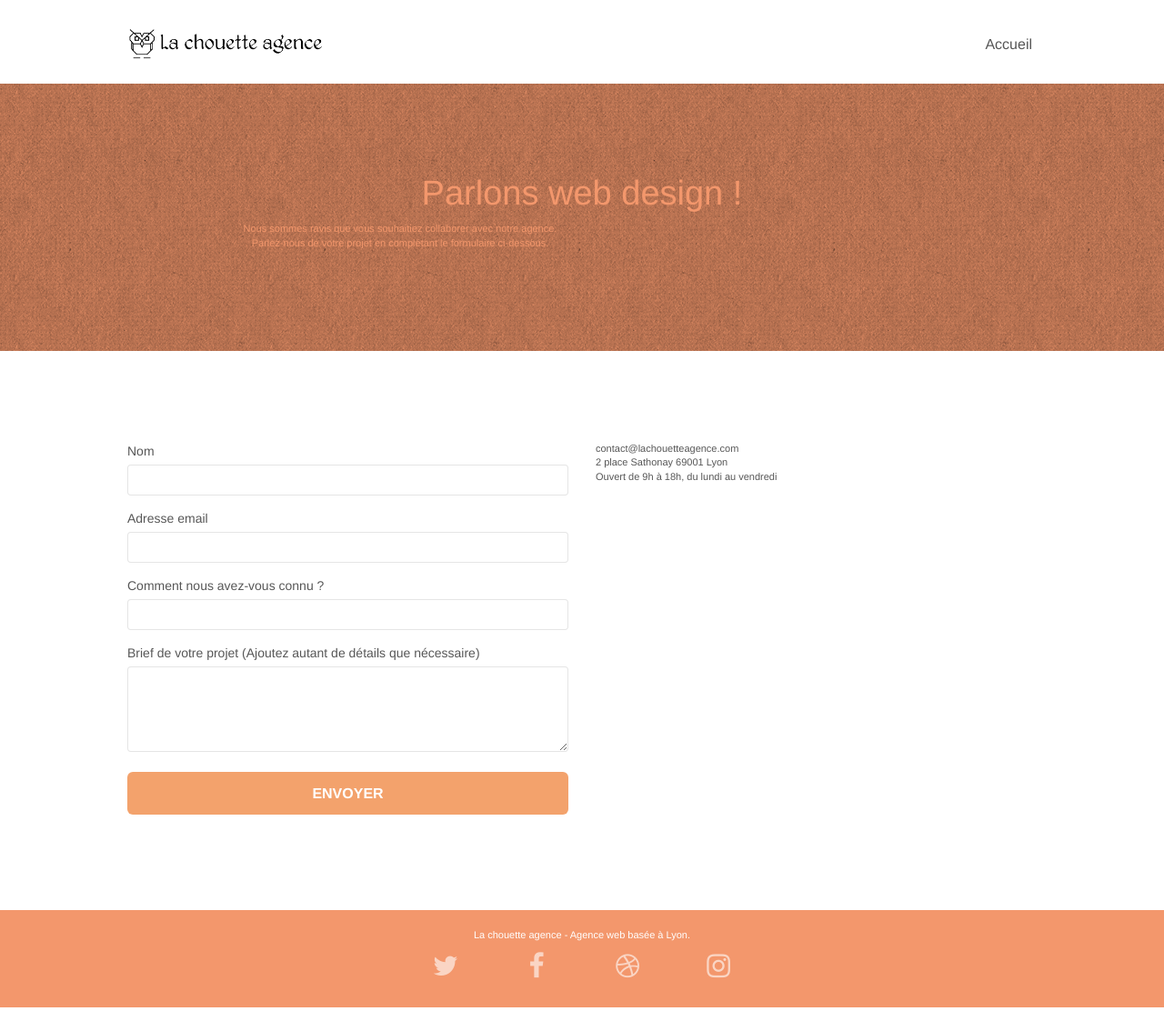
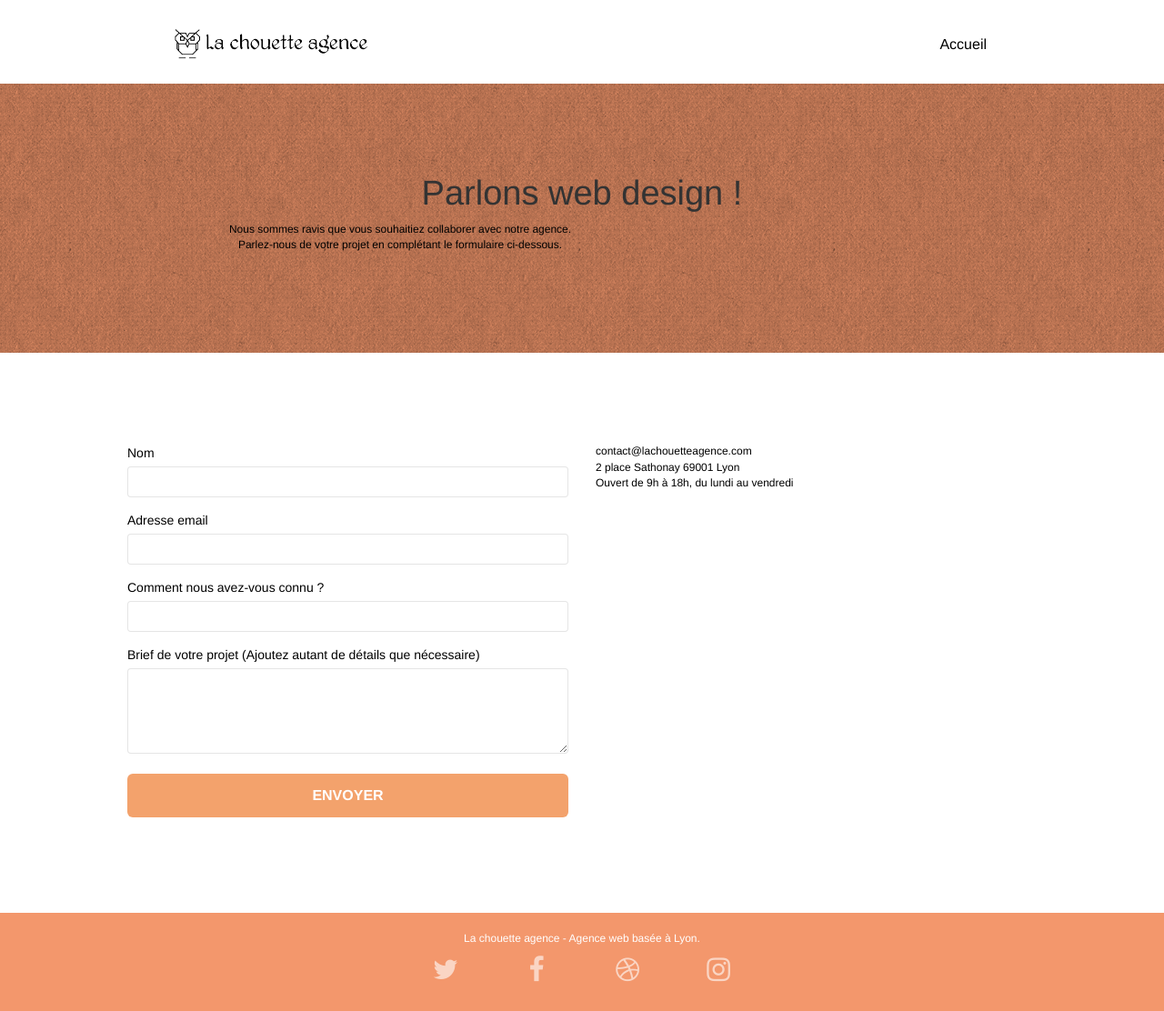
Before and after one commit to PierreCharnace/PierreCharnace_4_30-07-2021, a plain HTML site: page page2.html in a window 1280 px wide. Shown: the whole page at 91% size. Drawn offline with nearby package versions, Linux system fonts and the light colour scheme; files that its build step writes are made by us from their sources; a script that the page names is missing.

Commit message:
font-size and color

```diff
--- a/page2.html
+++ b/page2.html
@@ -26,7 +26,7 @@
 <div class="page-container">
 
 <!-- bloc-0 -->
-<div class="bloc bgc-white l-bloc " id="bloc-0">
+<head class="bloc bgc-white l-bloc " id="bloc-0">
 	<div class="container bloc-sm">
 		<nav class="navbar row">
 			<div class="navbar-header">
@@ -41,7 +41,7 @@
 			</div>
 		</nav>
 	</div>
-</div>
+</head>
 <!-- bloc-0 END -->
 
 <!-- bloc-6 -->
@@ -112,7 +112,7 @@
 
 
 <!-- Footer - bloc-8 -->
-<div class="bloc bgc-atomic-tangerine d-bloc" id="bloc-8">
+<footer class="bloc bgc-atomic-tangerine d-bloc" id="bloc-8">
 	<div class="container bloc-sm">
 		<div class="row">
 			<div class="col-sm-12">
@@ -144,7 +144,7 @@
 			</div>
 		</div>
 	</div>
-</div>
+</footer>
 <!-- Footer - bloc-8 END -->
 
 </div>
--- a/style.css
+++ b/style.css
@@ -484,6 +484,11 @@ button {
     text-shadow: 0 1px 2px rgba(0, 0, 0, .3);
 }
 
+.col-sm-12{
+    z-index: 1;
+    color: white;
+}
+
 .panel-sq,
 .panel-sq .panel-heading,
 .panel-sq .panel-footer {
@@ -648,7 +653,7 @@ label,
 a {
     font-family: "helvetica";
     font-weight: 400;
-    color: #575757!important;
+    color: black!important;
 }
 
 .container {
@@ -674,7 +679,7 @@ a {
 }
 
 p {
-    font-size: 11px;
+    font-size: 1.2rem;
 }
 
 .tight-width-whitespace {
@@ -769,10 +774,6 @@ h4 {
 
 .bgc-atomic-tangerine {
     background-color: #F3976C;
-}
-
-.tc-white {
-    color: #F3976C!important;
 }
 
 .btn-atomic-tangerine {
```
